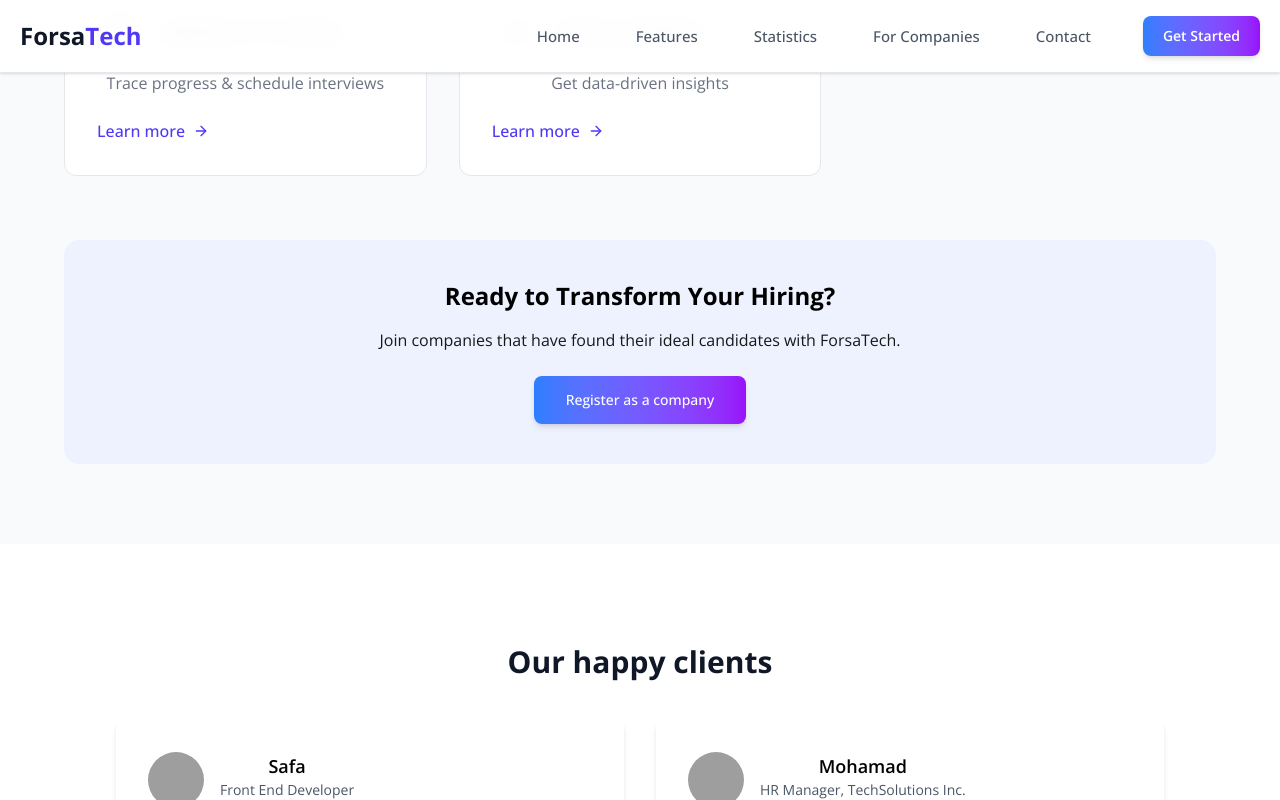
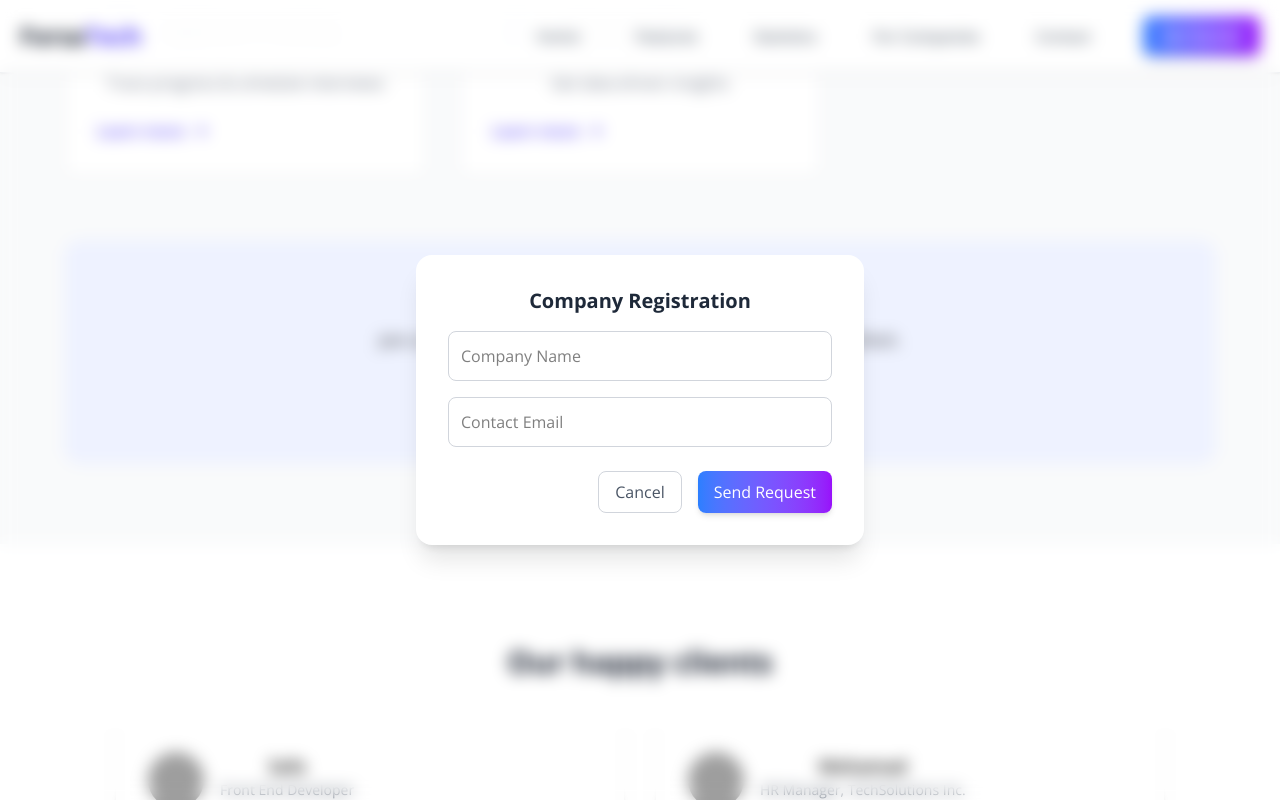
Before and after one commit to safaabouzaid/ForsaTechWebsite, a React (Vite) app: page / in a window 1280 px wide. Both pictures are taken after a click on the button "Register as a company". Shown: the part 2678-3478 px from the top of the page. Built offline with nearby package versions, Linux system fonts and the light colour scheme; grey boxes are pictures that could not be loaded.

Commit message:
company reg.

```diff
--- a/src/components/ForCompanies.jsx
+++ b/src/components/ForCompanies.jsx
@@ -1,7 +1,41 @@
+import { useState } from 'react';
 import { motion } from 'framer-motion';
 import { FiArrowRight, FiBriefcase, FiFilter, FiClipboard, FiUsers, FiBarChart2 } from 'react-icons/fi';
 
 const ForCompanies = () => {
+  const [showForm, setShowForm] = useState(false);
+  const [companyName, setCompanyName] = useState('');
+  const [contactEmail, setContactEmail] = useState('');
+
+  const handleSubmit = async (e) => {
+    e.preventDefault();
+    try {
+      const response = await fetch('https://backend-forsatech.onrender.com/admin-dash/request-registration/', {
+        method: 'POST',
+        headers: {
+            'Content-Type': 'application/json',
+            'ngrok-skip-browser-warning': 'true',
+          },
+        body: JSON.stringify({
+          company_name: companyName,
+          contact_email: contactEmail,
+        }),
+      });
+
+      if (response.ok) {
+        alert('Your registration request has been sent! We will contact you by email.');
+        setShowForm(false);
+        setCompanyName('');
+        setContactEmail('');
+      } else {
+        alert('There was an issue. Please try again later.');
+      }
+    } catch (error) {
+      console.error(error);
+      alert('Error sending request.');
+    }
+  };
+
   const features = [
     {
       icon: <FiBriefcase className="text-indigo-600" size={24} />,
@@ -60,7 +94,7 @@ const ForCompanies = () => {
           </motion.p>
         </div>
 
-        {/* Features  */}
+        {/* Features */}
         <div className="grid grid-cols-1 md:grid-cols-2 lg:grid-cols-3 gap-8 mb-16">
           {features.map((feature, index) => (
             <motion.div
@@ -78,30 +112,78 @@ const ForCompanies = () => {
                 <h3 className="text-xl font-semibold text-gray-800">{feature.title}</h3>
               </div>
               <p className="text-gray-500 mb-6">{feature.description}</p>
-              <a href="#" className="text-indigo-600 font-medium flex items-center gap-2 hover:text-indigo-600transition-colors">
+              <a href="#" className="text-indigo-600 font-medium flex items-center gap-2 hover:text-indigo-600 transition-colors">
                 {feature.link} <FiArrowRight size={16} />
               </a>
             </motion.div>
           ))}
         </div>
-        {/* Register  */}
+
+        {/* Register */}
         <motion.div
           initial={{ opacity: 0, y: 20 }}
           whileInView={{ opacity: 1, y: 0 }}
           transition={{ delay: 0.6 }}
           viewport={{ once: true }}
-          className=" bg-indigo-50  rounded-2xl p-10 text-center"
+          className="bg-indigo-50 rounded-2xl p-10 text-center"
         >
           <h3 className="text-2xl font-bold mb-4">Ready to Transform Your Hiring?</h3>
-          <p className="mb-6 opacity-90 max-w-2xl mx-auto">Join companies that have found their ideal candidates with ForsaTech.</p>
-          <button className="bg-gradient-to-r from-blue-500  to-purple-600 text-white px-8 py-3.5 rounded-lg shadow-md hover:shadow-lg transition-all font-medium text-sm">
+          <p className="mb-6 opacity-90 max-w-2xl mx-auto">
+            Join companies that have found their ideal candidates with ForsaTech.
+          </p>
+          <button
+            onClick={() => setShowForm(true)}
+            className="bg-gradient-to-r from-blue-500 to-purple-600 text-white px-8 py-3.5 rounded-lg shadow-md hover:shadow-lg transition-all font-medium text-sm"
+          >
             Register as a company
           </button>
         </motion.div>
 
-
-
-
+        {/* Modal Form */}
+        {showForm && (
+          <div className="fixed inset-0 bg-transparent backdrop-blur-sm flex items-center justify-center z-50">
+            <motion.div
+              initial={{ scale: 0.9, opacity: 0 }}
+              animate={{ scale: 1, opacity: 1 }}
+              className="bg-white rounded-2xl p-8 max-w-md w-full shadow-xl"
+            >
+              <h3 className="text-xl font-bold mb-4 text-gray-800">Company Registration</h3>
+              <form onSubmit={handleSubmit} className="space-y-4">
+                <input
+                  type="text"
+                  placeholder="Company Name"
+                  value={companyName}
+                  onChange={(e) => setCompanyName(e.target.value)}
+                  className="w-full border border-gray-300 rounded-lg p-3 focus:outline-none focus:ring-2 focus:ring-indigo-500"
+                  required
+                />
+                <input
+                  type="email"
+                  placeholder="Contact Email"
+                  value={contactEmail}
+                  onChange={(e) => setContactEmail(e.target.value)}
+                  className="w-full border border-gray-300 rounded-lg p-3 focus:outline-none focus:ring-2 focus:ring-indigo-500"
+                  required
+                />
+                <div className="flex justify-end gap-4 pt-2">
+                  <button
+                    type="button"
+                    onClick={() => setShowForm(false)}
+                    className="px-4 py-2 rounded-lg border border-gray-300 text-gray-600 hover:bg-gray-100"
+                  >
+                    Cancel
+                  </button>
+                  <button
+                    type="submit"
+                    className="bg-gradient-to-r from-blue-500 to-purple-600 text-white px-4 py-2 rounded-lg shadow-md hover:shadow-lg transition-all"
+                  >
+                    Send Request
+                  </button>
+                </div>
+              </form>
+            </motion.div>
+          </div>
+        )}
 
       </div>
     </section>
```
